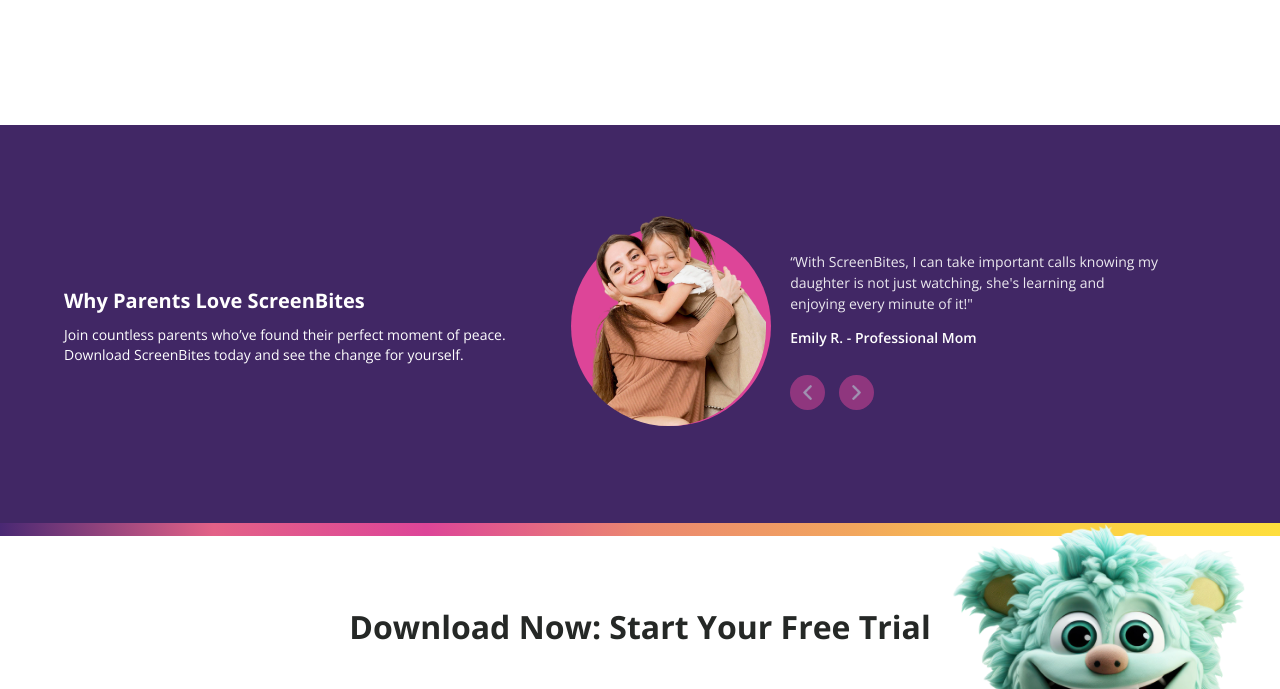
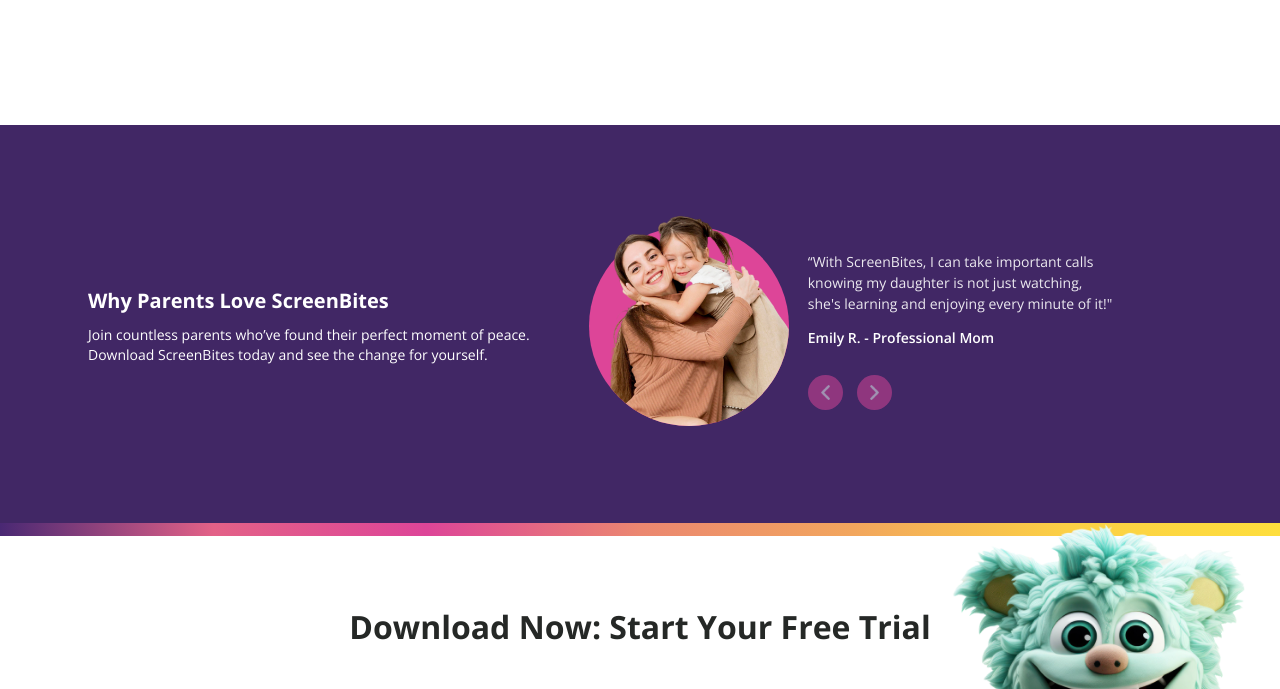
Before and after one commit to Immergo-Univ/screenbites-website, a plain HTML site: page index.html in a window 1280 px wide. Shown: the part 1660-2349 px from the top of the page. Drawn offline with nearby package versions, Linux system fonts and the light colour scheme.

Commit message:
Update styles.css

```diff
--- a/assets/css/styles.css
+++ b/assets/css/styles.css
@@ -126,6 +126,22 @@ img{
     bottom: 486px;
     z-index: 10;
 }
+
+.row {
+  --bs-gutter-x: 0;
+  --bs-gutter-y: 0;
+  display: flex;
+  flex-wrap: wrap;
+  margin-top: calc(var(--bs-gutter-y)* -1);
+  margin-right: calc(var(--bs-gutter-x)* -.5);
+  margin-left: calc(var(--bs-gutter-x)* -.5);
+}
+
+.carousel {
+  position: relative;
+  margin-top: 1.5rem;
+}
+
 
 
 /*=============== THEME ===============*/
@@ -1208,8 +1224,7 @@ the website, in dark theme
 
   .home__container,
   .about__container,
-  .questions__container,
-  .contact__container,{
+  .questions__container{
     grid-template-columns: repeat(2, 1fr);
   }
 
@@ -1304,7 +1319,7 @@ the website, in dark theme
   .testi-img{
     margin-bottom: 46px;
     margin-top: 25px;
-    margin-right: px;
+    margin-right: 10px;
 
   }
 
@@ -1315,25 +1330,25 @@ the website, in dark theme
   }
 
   .testi-img .img-box{
-    max-width: 140px;
+    max-width: 100px;
   }
   .testi-img .circle{
-      height: 144px;
-      width: 144px;
+      height: 100px;
+      width: 100px;
   }
   .testi-img .img-box-inner{
-      border-radius: 0 0 150px 150px;
+      border-radius: 0 0 100px 100px;
   }
   .testi-img .img-box-inner img{
-      max-width: 140px;
+      max-width: 100px;
   }
 
   .col-md-4 {
     flex: 0 0 auto;
-    width: 33.33%;
-  }
-
-  .col-md-6 {
+    width: 34%;
+  }
+
+  .col-md-8 {
     flex: 0 0 auto;
     width: 60%;
 }
@@ -1341,6 +1356,37 @@ the website, in dark theme
 .d-flex {
   display: flex !important;
   flex-direction: row;
+}
+
+.carousel {
+  position: relative;
+  margin-top: 0rem;
+}
+
+.testimonial-section .carousel-control-prev img, .testimonial-section .carousel-control-next img {
+    width: 10px;
+}
+
+.testimonial-section .carousel-control-next, .testimonial-section .carousel-control-prev {
+  position: relative;
+  height: 25px;
+  width: 25px;
+  background-color: #DD4598;
+  display: inline-flex;
+  border-radius: 50%;
+}
+
+.contact__container {
+  row-gap: 3.5rem;
+  grid-template-columns: repeat(1, 30% 70%);
+  align-items: center;
+  padding-top: 4rem;
+  padding-bottom: 4rem;
+  padding-left: 4rem;
+  padding-right: 1.5rem;
+  max-width: 1200px;
+  margin-left: auto;
+  margin-right: auto;
 }
 
 }
@@ -1509,7 +1555,12 @@ the website, in dark theme
 
 .col-md-4 {
   flex: 0 0 auto;
-  width: 33.33%;
+  width: 42%;
+}
+
+.col-md-8 {
+  flex: 0 0 auto;
+  width: 55%;
 }
 
 .d-flex {
@@ -1521,6 +1572,32 @@ the website, in dark theme
   font-size: 2rem;
   margin-bottom: var(--mb-2);
   text-align: center;
+}
+
+.testimonial-section .carousel-control-prev img, .testimonial-section .carousel-control-next img {
+  width: 15px;
+}
+
+.testimonial-section .carousel-control-next, .testimonial-section .carousel-control-prev {
+  position: relative;
+  height: 35px;
+  width: 35px;
+  background-color: #DD4598;
+  display: inline-flex;
+  border-radius: 50%;
+}
+
+.contact__container {
+  row-gap: 3.5rem;
+  grid-template-columns: repeat(1, 30% 70%);
+  align-items: center;
+  padding-top: 4rem;
+  padding-bottom: 4rem;
+  padding-left: 3rem;
+  padding-right: 1.5rem;
+  max-width: 1200px;
+  margin-left: auto;
+  margin-right: auto;
 }
 
 }
@@ -1615,6 +1692,16 @@ the website, in dark theme
   gap: 4rem 6rem;
 }
 
-
-
-}
+.col-md-4 {
+  flex: 0 0 auto;
+  width: 34%;
+}
+
+.col-md-8 {
+  flex: 0 0 auto;
+  width: 62%;
+}
+
+
+
+}
```
